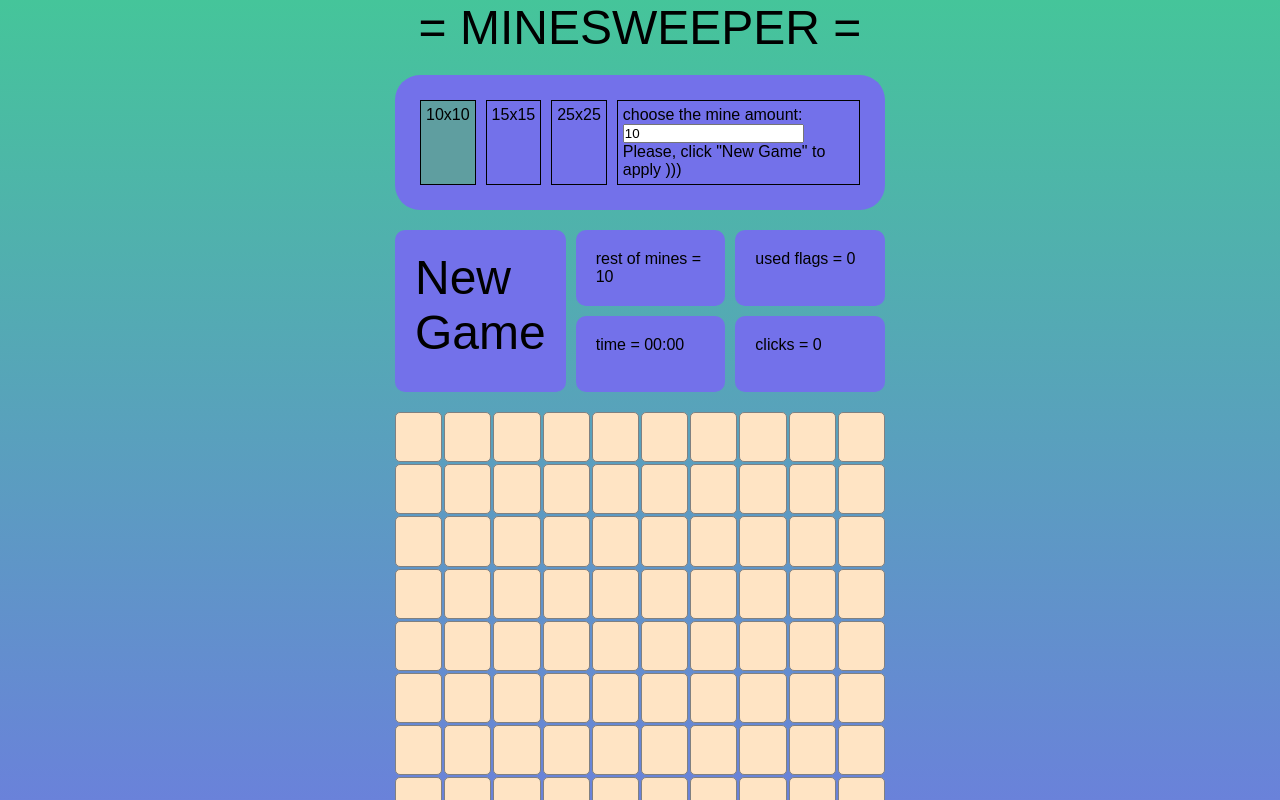
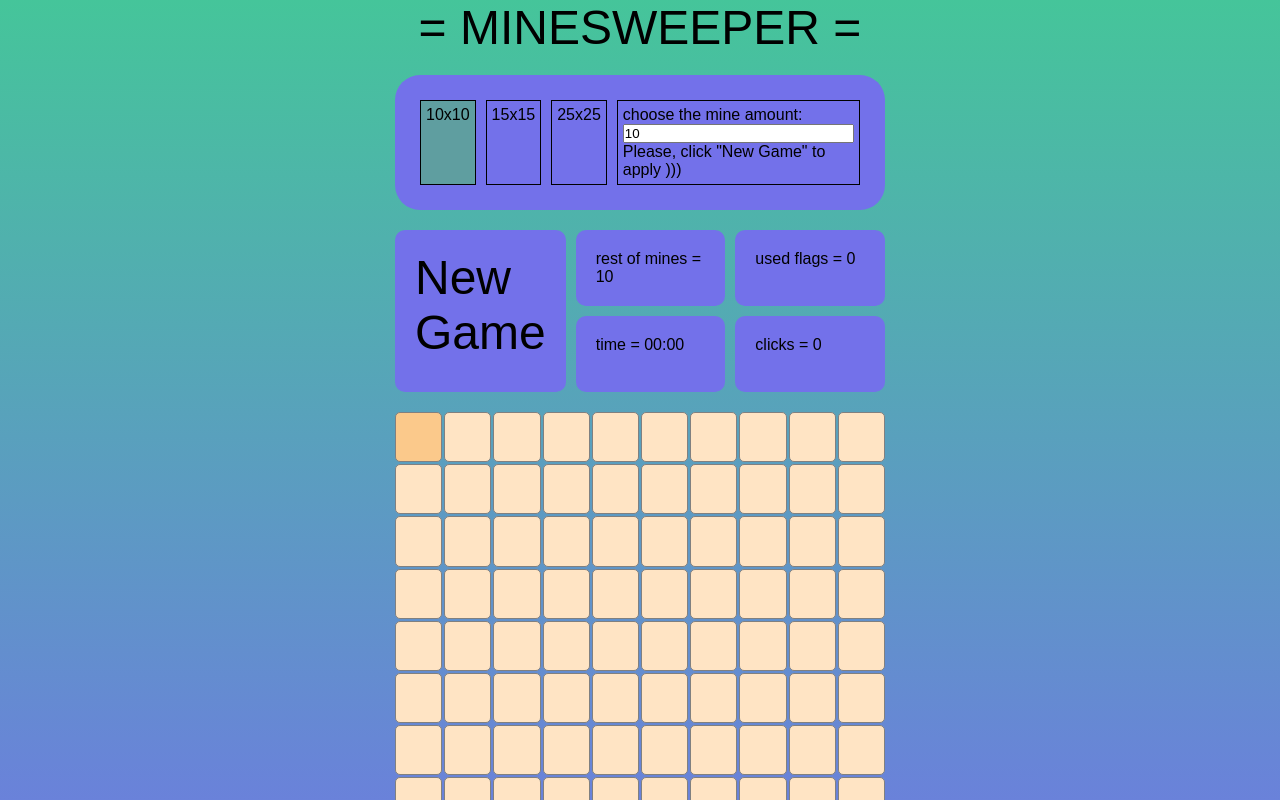
Before and after one commit to Marigza/JSFE2023Q1, a plain HTML site: page minesweeper/index.html in a window 1280 px wide. In both pictures the pointer is over the element 418 px from the left and 437 px from the top of the page. Shown: the top 800 px of the page. Drawn offline with Linux system fonts and the light colour scheme.

Commit message:
feat: add hover-effect to game field, add styles to game-mode__number block

```diff
--- a/minesweeper/style.css
+++ b/minesweeper/style.css
@@ -87,6 +87,7 @@ body {
 }
 
 .mine {
+  /* background: url(assets/mine.svg) center no-repeat; */
   background-color: red;
 }
 
@@ -97,6 +98,12 @@ body {
 .hidden {
   color: transparent !important;
   background-color: rgb(255, 228, 196);
+  cursor: pointer;
+}
+
+.hidden:hover{
+  background-color: rgb(251, 201, 139);
+  transition: all linear 0.1s;
 }
 
 .hidden_night {
@@ -187,6 +194,8 @@ body {
 }
 
 .game-mode__number {
+  display: flex;
+  flex-direction: column;
   border: 1px solid black;
   margin: 5px;
   padding: 5px;
```
